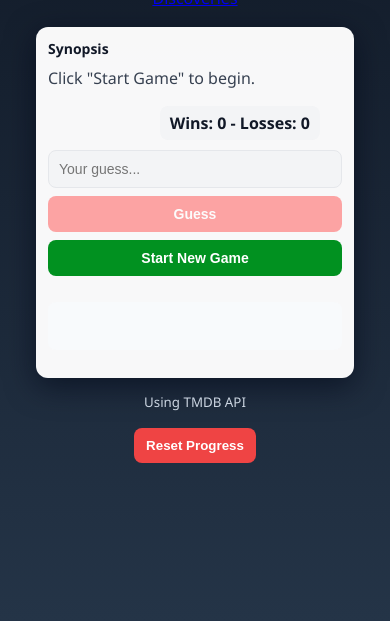
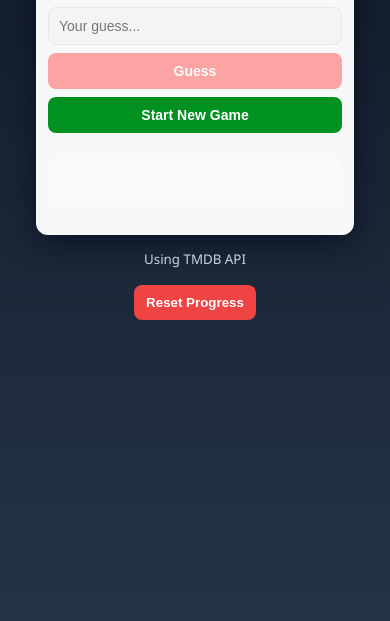
Before and after one commit to ArvydasKs/movie-guessing-game, a website: page public/index.html in a window 390 px wide. Shown: the part 223-844 px from the top of the page. Drawn offline with Linux system fonts and the light colour scheme; no server answers.

Commit message:
Fixed responsive design

```diff
--- a/public/script.js
+++ b/public/script.js
@@ -62,6 +62,9 @@ async function makeGuess() {
     const msg = (data.message || "").toLowerCase();
     const isWin = msg.includes("congratulations");
     const isGameOver = msg.startsWith("game over") || data.attempts === 0;
+
+    const inputEl = document.getElementById("guessInput");
+    if (inputEl) inputEl.value = "";
 
     if (isWin || isGameOver) {
         setControlsEnabled(false);
--- a/public/styles.css
+++ b/public/styles.css
@@ -5,7 +5,7 @@
   --muted:#6b7280;
 }
 *{box-sizing:border-box}
-html,body{height:100%;margin:0}
+html,body{min-height:100%;margin:0}
 body{
   font-family: 'Segoe UI', Roboto, Arial, sans-serif;
   background: linear-gradient(180deg,var(--bg1) 0%, #243447 100%);
@@ -14,6 +14,9 @@ body{
   align-items:center;
   justify-content:center;
   padding:32px;
+  overflow-y:auto;
+  -webkit-overflow-scrolling: touch;
+  min-height:100vh;
 }
 .container{width:100%;max-width:960px}
 .header{color:white;text-align:center;margin-bottom:18px}
@@ -65,6 +68,7 @@ body{
 .btn.start:hover{background:#007a1b}
 
 @media (max-width:720px){
+  body{align-items:flex-start}
   .card{flex-direction:column}
   .status{justify-content:flex-start}
 }
```
